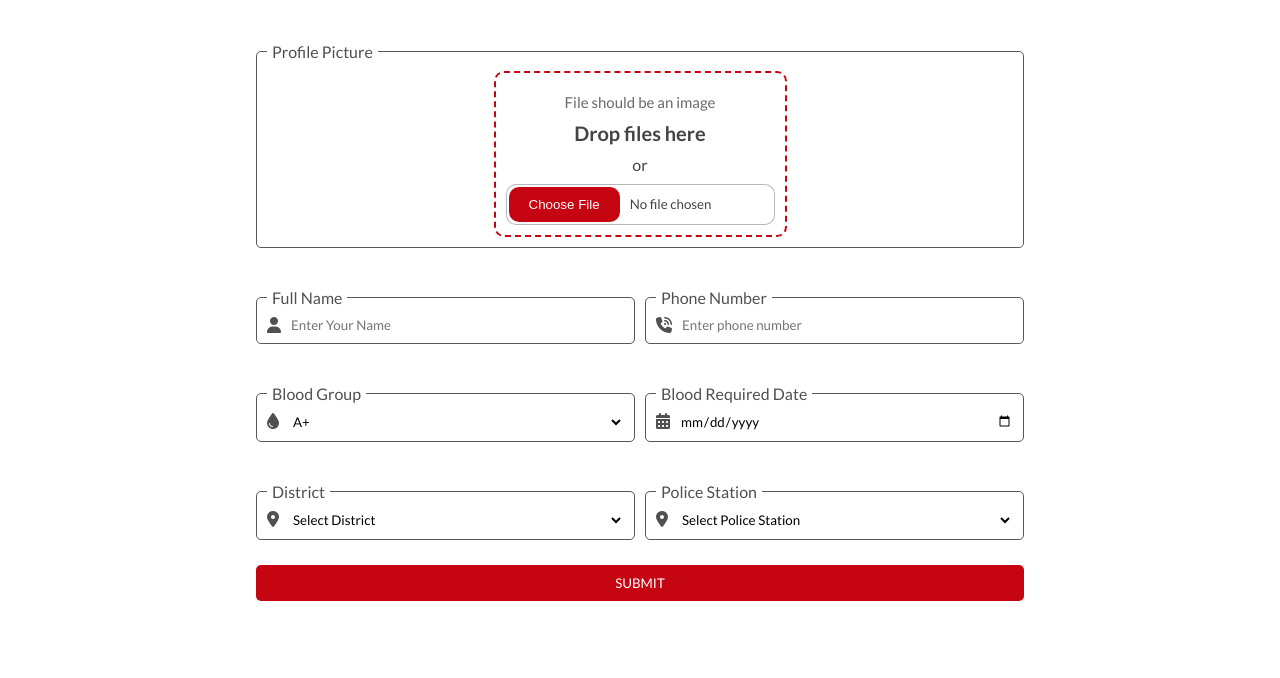
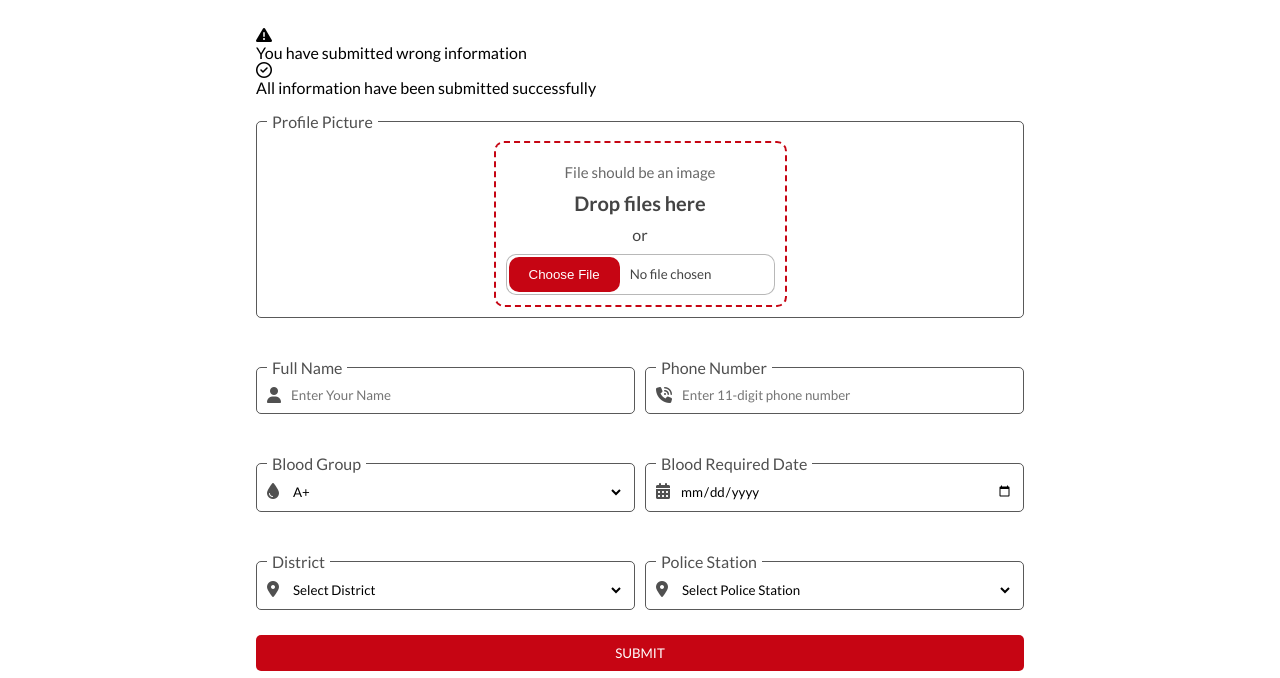
Before and after one commit to BinaryFaisal/blood-donation-donate, a plain HTML site: page index.html in a window 1280 px wide. Shown: the part 122-800 px from the top of the page. Drawn offline with Linux system fonts and the light colour scheme.

Commit message:
New error-success msg added html

```diff
--- a/index.html
+++ b/index.html
@@ -55,7 +55,17 @@
     <!-- Body -->
     <main class="container">
         <div class="donate-form">
-            <form id="registrationForm">
+            <!-- New error and success msg start 16/9/24 -->
+            <div class="error">
+                <i class="fa-solid fa-triangle-exclamation"></i>
+                <p>You have submitted wrong information</p>
+            </div>
+            <div class="success">
+                <i class="fa-regular fa-circle-check"></i>
+                <p>All information have been submitted successfully</p>
+            </div>
+            <!-- New error and success msg end -->
+            <form action="#" method="post">
                 <fieldset class="input_container">
                     <legend>Profile Picture</legend>
                     <label for="file-input" class="drop-container">
@@ -74,8 +84,7 @@
                 <fieldset class="input_container">
                     <legend>Phone Number</legend>
                     <i class="fa-solid fa-phone-volume"></i>
-                    <input type="text" name="phone" id="phone"
-                        placeholder="Enter phone number" required />
+                    <input type="text" id="phone" name="phone" maxlength="11" pattern="\d{11}" required placeholder="Enter 11-digit phone number">
                 </fieldset>
                 <fieldset class="input_container">
                     <legend>Blood Group</legend>
@@ -180,14 +189,13 @@
             </form>
         </div>
         <!-- Popup Modal -->
-        <div id="popup" class="popup">
+        <!-- <div id="popup" class="popup">
             <div class="popup-content">
-                <!-- <span id="closePopup" class="close">&times;</span> -->
                 <i class="fa-regular fa-circle-check"></i>
                 <p>Success</p>
                 <button><a href="#">Continue</a></button>
             </div>
-        </div>
+        </div> -->
     </main>
 
     <!-- Footer Section -->
```
